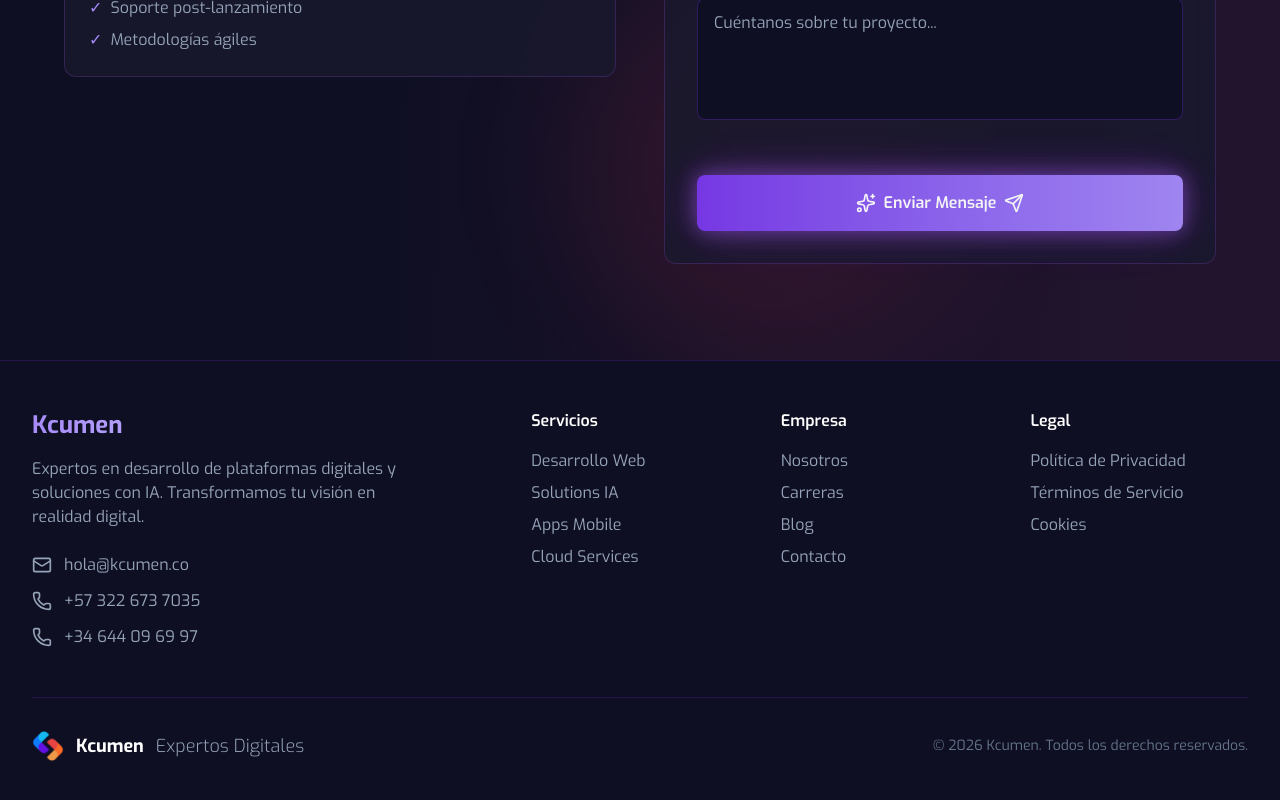
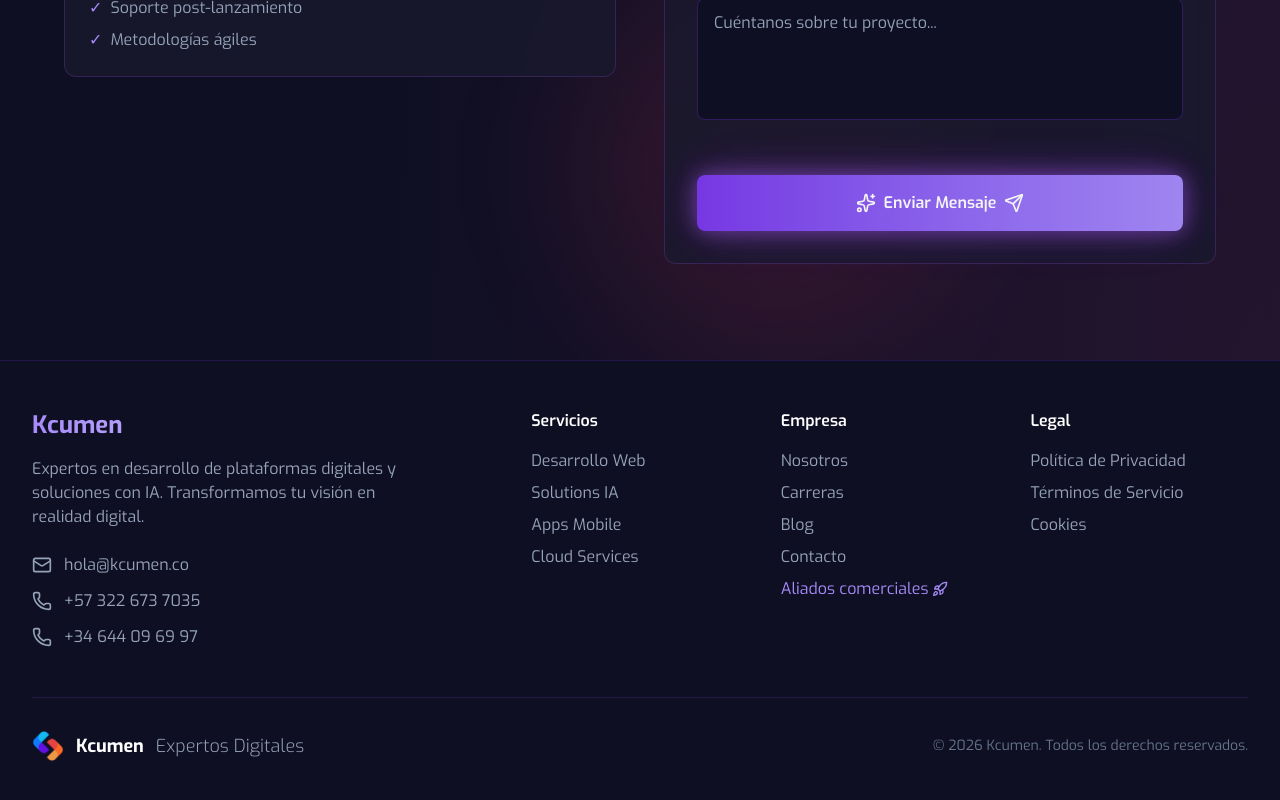
Before and after one commit to kcumen/kcumen-web-2026, a Next.js app: page / in a window 1280 px wide. Shown: the part 5977-6777 px from the top of the page. Built offline with nearby package versions, Linux system fonts and the light colour scheme; no server answers.

Commit message:
feat(footer): add Aliados comerciales link to Empresa column

```diff
--- a/src/components/Footer.tsx
+++ b/src/components/Footer.tsx
@@ -1,6 +1,6 @@
 "use client";
 
-import { Mail, Phone, MapPin, Linkedin, Twitter, Github, Instagram } from "lucide-react";
+import { Mail, Phone, MapPin, Linkedin, Twitter, Github, Instagram, Rocket } from "lucide-react";
 import Image from "next/image";
 
 const footerLinks = {
@@ -15,6 +15,7 @@ const footerLinks = {
     { name: "Carreras", href: "#" },
     { name: "Blog", href: "#" },
     { name: "Contacto", href: "#contacto" },
+    { name: "Aliados comerciales", href: "https://ventas.kcumen.co", external: true },
   ],
   legal: [
     { name: "Política de Privacidad", href: "#" },
@@ -96,9 +97,16 @@ export default function Footer() {
                 <li key={index}>
                   <a
                     href={link.href}
-                    className="text-[#94A3B8] hover:text-[#A78BFA] transition-colors cursor-pointer"
+                    target={link.external ? "_blank" : undefined}
+                    rel={link.external ? "noopener noreferrer" : undefined}
+                    className={`transition-colors cursor-pointer inline-flex items-center gap-1 align-baseline ${
+                      link.external
+                        ? "text-[#A78BFA] hover:text-white"
+                        : "text-[#94A3B8] hover:text-[#A78BFA]"
+                    }`}
                   >
                     {link.name}
+                    {link.external && <Rocket className="w-4 h-4" />}
                   </a>
                 </li>
               ))}
```
